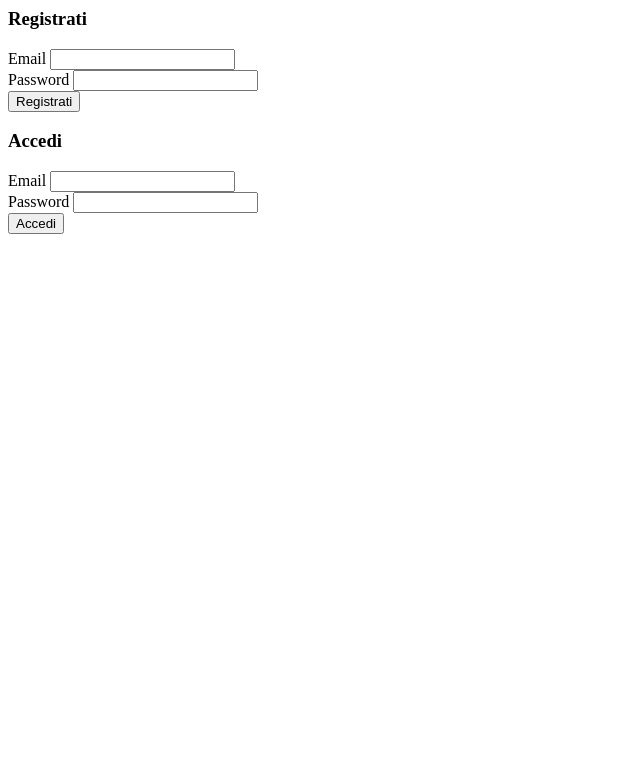
After one commit to samuelefr/quaderno_informatica_FRANCESE, a PHP site: page /esphp/slide3/es2/registrati.php in a window 1280 px wide. The commit adds this page. Shown: the top 783 px of the page, without its empty margins (0-640 px from the left). Run offline with PHP 8.4, Linux system fonts and the light colour scheme.

Commit message:
registrati e login

```diff
--- /dev/null
+++ b/slide3/es2/registrati.php
@@ -0,0 +1,67 @@
+<html>
+<head>
+    <meta charset="UTF-8">
+    <meta name="viewport" content="width=device-width, initial-scale=1.0">
+    <title>Registrazione e Accesso</title>
+</head>
+<body>
+
+    <!-- Modulo Registrazione -->
+    <h3>Registrati</h3>
+    <form method="POST" action="">
+        <label for="email">Email</label>
+        <input type="text" id="email" name="email" required>
+        <br>
+
+        <label for="password">Password</label>
+        <input type="password" id="password" name="password" required>
+        <br>
+
+        <button type="submit">Registrati</button>
+    </form>
+
+    <!-- Modulo Login -->
+    <h3>Accedi</h3>
+    <form method="POST" action="">
+        <label for="login_email">Email</label>
+        <input type="text" id="login_email" name="login_email" required>
+        <br>
+
+        <label for="login_password">Password</label>
+        <input type="password" id="login_password" name="login_password" required>
+        <br>
+
+        <button type="submit">Accedi</button>
+    </form>
+
+</body>
+</html>
+<?php
+// Avvia la sessione
+session_start();
+
+// Registrazione
+if ($_SERVER['REQUEST_METHOD'] === 'POST' && isset($_POST['email']) && isset($_POST['password']) && !isset($_POST['login_email'])) {
+    $_SESSION['Registratiemail'] = htmlspecialchars($_POST['email']);
+    $_SESSION['Registratipassword'] = htmlspecialchars($_POST['password']);
+    echo "Registrazione avvenuta con successo!";
+}
+
+// Accesso
+if ($_SERVER['REQUEST_METHOD'] === 'POST' && isset($_POST['login_email']) && isset($_POST['login_password'])) {
+    $Loginemail = htmlspecialchars($_POST['login_email']);
+    $Loginpassword = htmlspecialchars($_POST['login_password']);
+
+    // Controllo credenziali
+    if (
+        isset($_SESSION['Registratiemail']) &&
+        isset($_SESSION['Registratipassword']) &&
+        $Loginemail === $_SESSION['Registratiemail'] &&
+        $Loginpassword === $_SESSION['Registratipassword']
+    ) {
+        echo "Benvenuto!";
+    } else {
+        echo "Errore: Email o password non corrette.";
+    }
+}
+?>
--- a/slide3/slide3.html
+++ b/slide3/slide3.html
@@ -7,6 +7,7 @@
 </head>
 <body>
 <a href="http://127.0.0.1/esphp/slide3/es1/inserimentodati.html">es inserimentodati</a><br>
+<a href="http://127.0.0.1/esphp/slide3/es2/registrati.php">es registrazione</a></br>
 <a href="../index.html">torna indietro</a>
 </body>
 
```
Also changed, not shown: slide3/es1/es1.php (+3 -9 lines).
